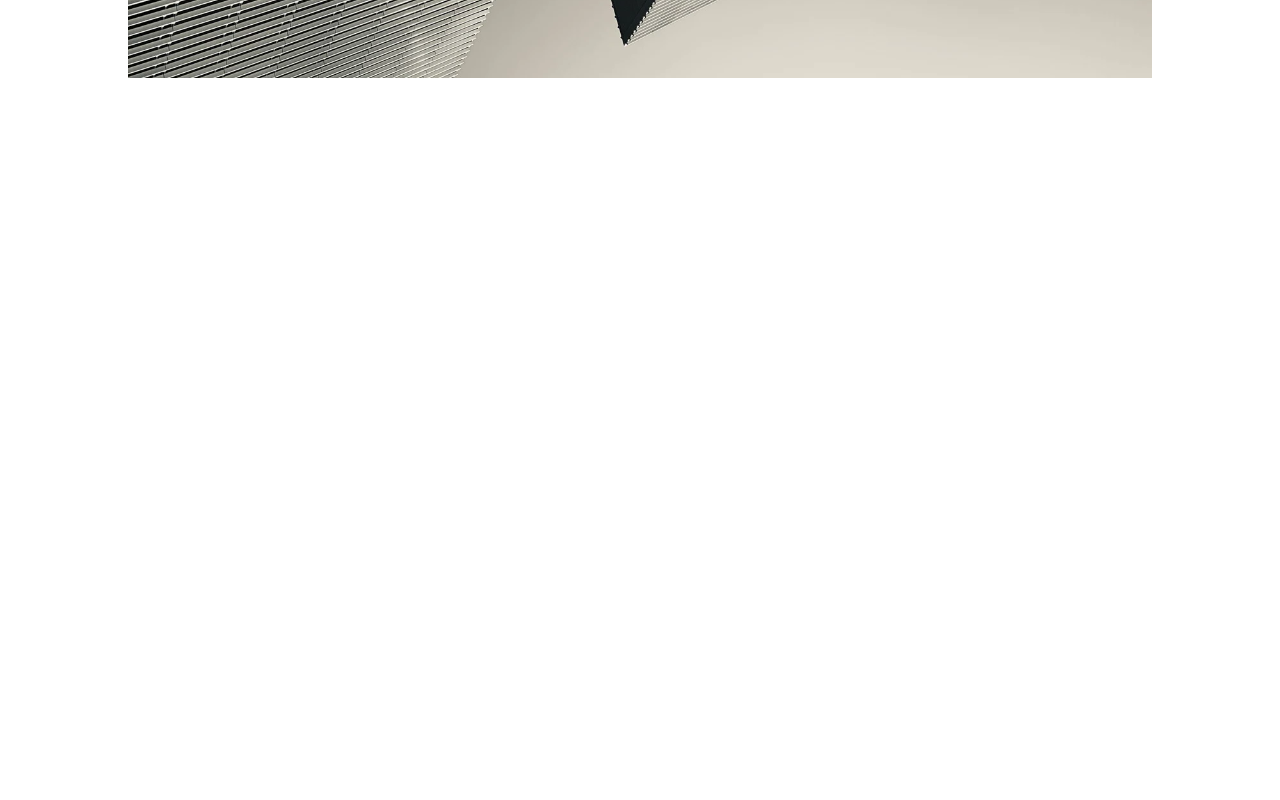
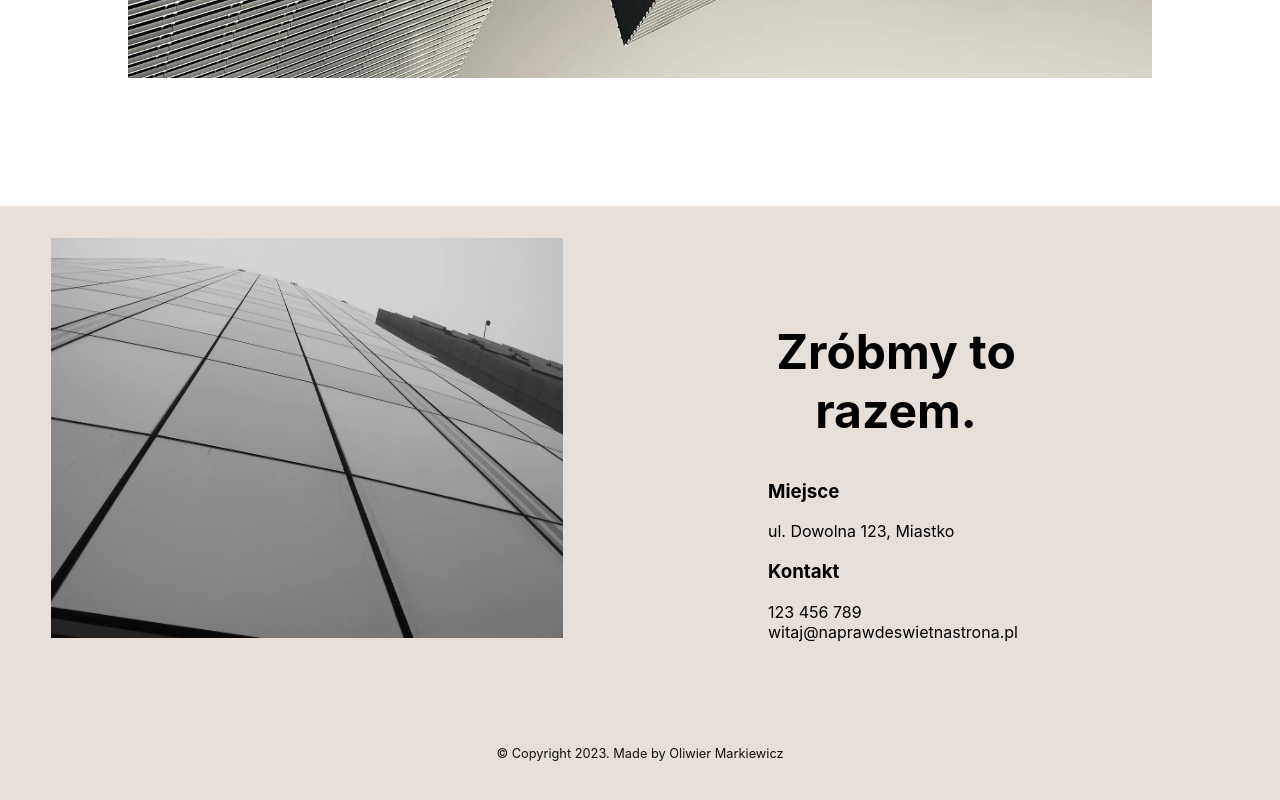
Before and after one commit to ol1mowski/market-agency.de, a React (Create React App) app: page / in a window 1280 px wide. Shown: the part 3659-4459 px from the top of the page. Before the commit the page ends 3865 px from the top, so only its background shows below. Built offline with nearby package versions, Linux system fonts and the light colour scheme.

Commit message:
add last section

```diff
--- a/src/App.js
+++ b/src/App.js
@@ -1,5 +1,6 @@
 import AboutSection from "./Components/AboutSection/AboutSection";
 import Departments from "./Components/Departments/Departments";
+import Footer from "./Components/Footer/Footer";
 import HomePage from "./Components/HomePage/HomePage";
 import Motivation from "./Components/Motivation/Motivation";
 
@@ -11,6 +12,7 @@ function App() {
       <AboutSection />
       <Departments />
       <Motivation />
+      <Footer />
     </div>
   );
 }
--- /dev/null
+++ b/src/Components/Footer/Footer.js
@@ -0,0 +1,31 @@
+import style from './Footer.module.scss';
+import img from '../../assets/images/footer.png';
+
+const Footer = () => {
+    return (
+        <>
+            <div className={style.footerContainer}>
+                <div className={style.footerContainer__leftSide}>
+                    <img src={img} alt='image' className={style.footerContainer__leftSide__img} />
+                </div>
+                <div className={style.footerContainer__rightSide}>
+                    <h2 className={style.footerContainer__rightSide__h2}>
+                        Zróbmy to  razem.
+                    </h2>
+                    <div className={style.footerContainer__rightSide__info}>
+                        <h3>Miejsce</h3>
+                        <p>ul. Dowolna 123, Miastko</p>
+                    </div>
+                    <div className={style.footerContainer__rightSide__info}>
+                        <h3>Kontakt</h3>
+                        <p>123 456 789
+                            witaj@naprawdeswietnastrona.pl</p>
+                    </div>
+                </div>
+                <p className={style.copy}>© Copyright 2023. Made by Oliwier Markiewicz</p>
+            </div>
+        </>
+    )
+}
+
+export default Footer;
--- /dev/null
+++ b/src/Components/Footer/Footer.module.scss
@@ -0,0 +1,61 @@
+.footerContainer {
+    background-color: #e7dfd8;
+    width: 100%;
+    height: 100%;
+    padding: 2rem 0;
+    &__leftSide {
+        height: 50vh;
+
+        @media screen and (min-width: 1024px){
+            width: 40vw;
+            display: inline-block;
+        }
+        @media (orientation: landscape)and (min-width: 320px) and (max-width: 920px){
+            height: 80vh;
+        }
+        &__img {
+            width: 90%;
+            height: 100%;
+            margin: 0 auto;
+            display: block;
+            @media screen and (min-width: 500px) {
+                width: 70%;
+            }
+            @media screen and (min-width: 1024px) {
+                width: 100%;
+                margin-left: 10%;
+            }
+        }
+    }
+    &__rightSide {
+        height: 50vh;
+        padding-left: 2rem;
+        @media screen and (min-width: 1024px){
+            width: 20vw;
+            margin-left: 20%;
+            padding: 0;
+            display: inline-block;
+        }
+        @media (orientation: landscape)and (min-width: 320px) and (max-width: 920px){
+            height: 80vh;
+        }
+        &__h2 {
+            font-size: 3rem;
+            text-align: center;
+            @media screen and (min-width: 1400px)  {
+                font-size: 4rem;
+            }
+        }
+    }
+}
+
+.copy {
+    color: #101010;
+    margin: 0;
+    text-align: center;
+    padding: 3vh 0;
+    font-size: .8rem;
+    @media screen and (min-width: 350px) {
+        margin-top: 5vh;
+    }
+}
```
